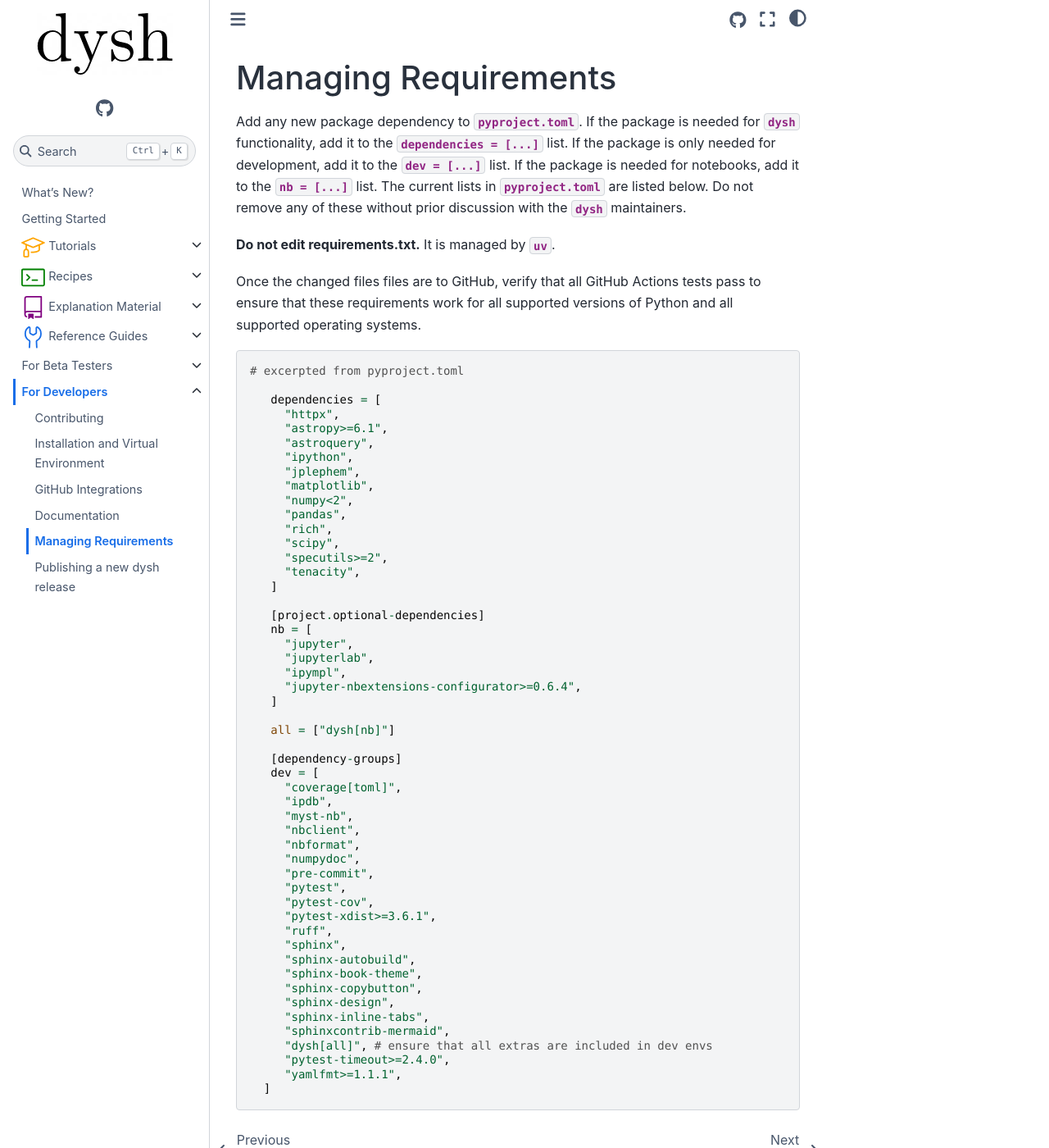
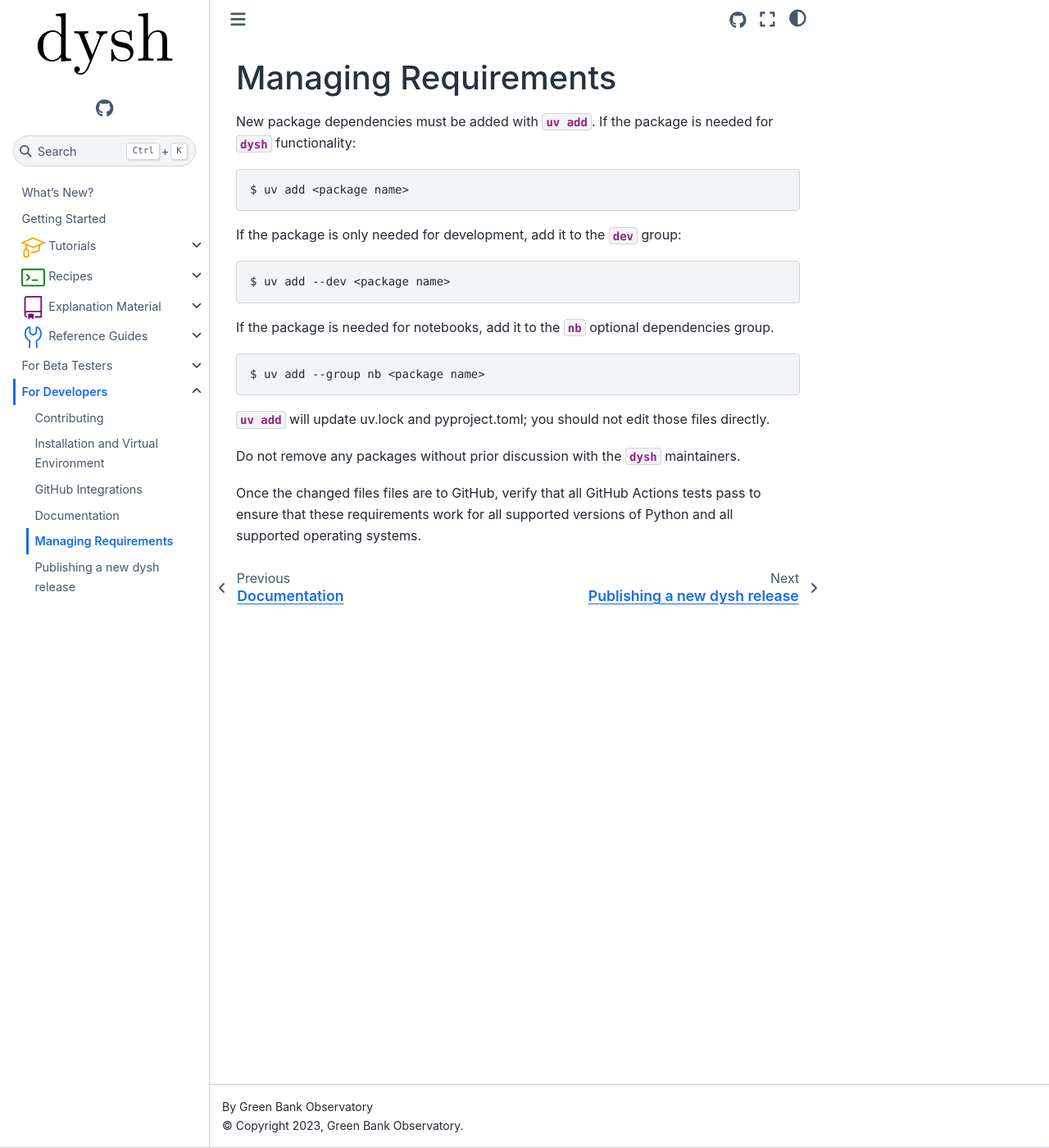
Before and after one commit to GreenBankObservatory/dysh, a Sphinx documentation site: the page built from docs/source/for_developers/manage_requirements.rst, in a window 1280 px wide and 1400 px high. Shown: the whole window at 82% size. Built offline with Sphinx 7.4.7 and the Sphinx Book theme 1.1.4, drawn with Linux system fonts in a browser that asks for light colours; pages that are not in the unit, such as notebooks, are missing from menus.

Commit message:
use uv add for package management

```diff
--- a/docs/source/for_developers/manage_requirements.rst
+++ b/docs/source/for_developers/manage_requirements.rst
@@ -2,63 +2,26 @@
 Managing Requirements
 *********************
 
-Add any new package dependency to `pyproject.toml`. If the package is needed for `dysh` functionality, add it to the `dependencies = [...]` list.
-If the package is only needed for development, add it to the `dev = [...]` list. If the package is needed for notebooks, add it to the `nb = [...]` list.  The current lists in `pyproject.toml` are listed below.   Do not remove any of these without prior discussion with the `dysh` maintainers.
+New package dependencies  must be added with `uv add`.  If the package is needed for `dysh` functionality:
 
-**Do not edit  requirements.txt.** It is managed by `uv`.
+.. code:: bash
+
+ $ uv add <package name>
+
+If the package is only needed for development, add it to the `dev` group:
+
+.. code:: bash
+
+ $ uv add --dev <package name>
+
+If the package is needed for notebooks, add it to the `nb` optional dependencies group.
+
+.. code:: bash
+
+   $ uv add --group nb <package name>
+
+`uv add` will update uv.lock and pyproject.toml; you should not edit those files directly.
+
+Do not remove any packages without prior discussion with the `dysh` maintainers.
 
 Once the changed files files  are to GitHub, verify that all GitHub Actions tests pass to ensure that these requirements work for all supported versions of Python and all supported operating systems.
-
-.. code-block:: Python
-
- # excerpted from pyproject.toml
-
-    dependencies = [
-      "httpx",
-      "astropy>=6.1",
-      "astroquery",
-      "ipython",
-      "jplephem",
-      "matplotlib",
-      "numpy<2",
-      "pandas",
-      "rich",
-      "scipy",
-      "specutils>=2",
-      "tenacity",
-    ]
-
-    [project.optional-dependencies]
-    nb = [
-      "jupyter",
-      "jupyterlab",
-      "ipympl",
-      "jupyter-nbextensions-configurator>=0.6.4",
-    ]
-
-    all = ["dysh[nb]"]
-
-    [dependency-groups]
-    dev = [
-      "coverage[toml]",
-      "ipdb",
-      "myst-nb",
-      "nbclient",
-      "nbformat",
-      "numpydoc",
-      "pre-commit",
-      "pytest",
-      "pytest-cov",
-      "pytest-xdist>=3.6.1",
-      "ruff",
-      "sphinx",
-      "sphinx-autobuild",
-      "sphinx-book-theme",
-      "sphinx-copybutton",
-      "sphinx-design",
-      "sphinx-inline-tabs",
-      "sphinxcontrib-mermaid",
-      "dysh[all]", # ensure that all extras are included in dev envs
-      "pytest-timeout>=2.4.0",
-      "yamlfmt>=1.1.1",
-   ]
```
